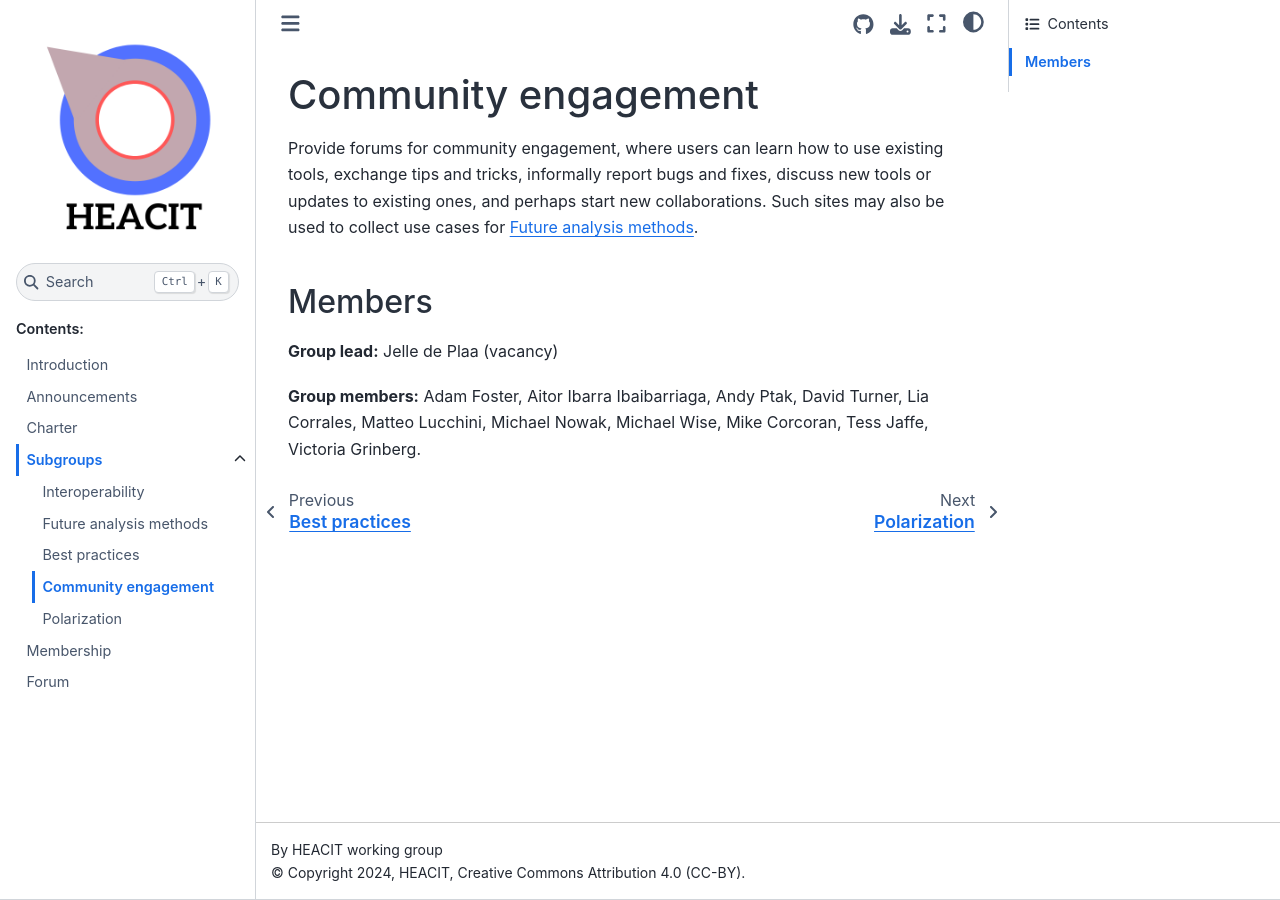
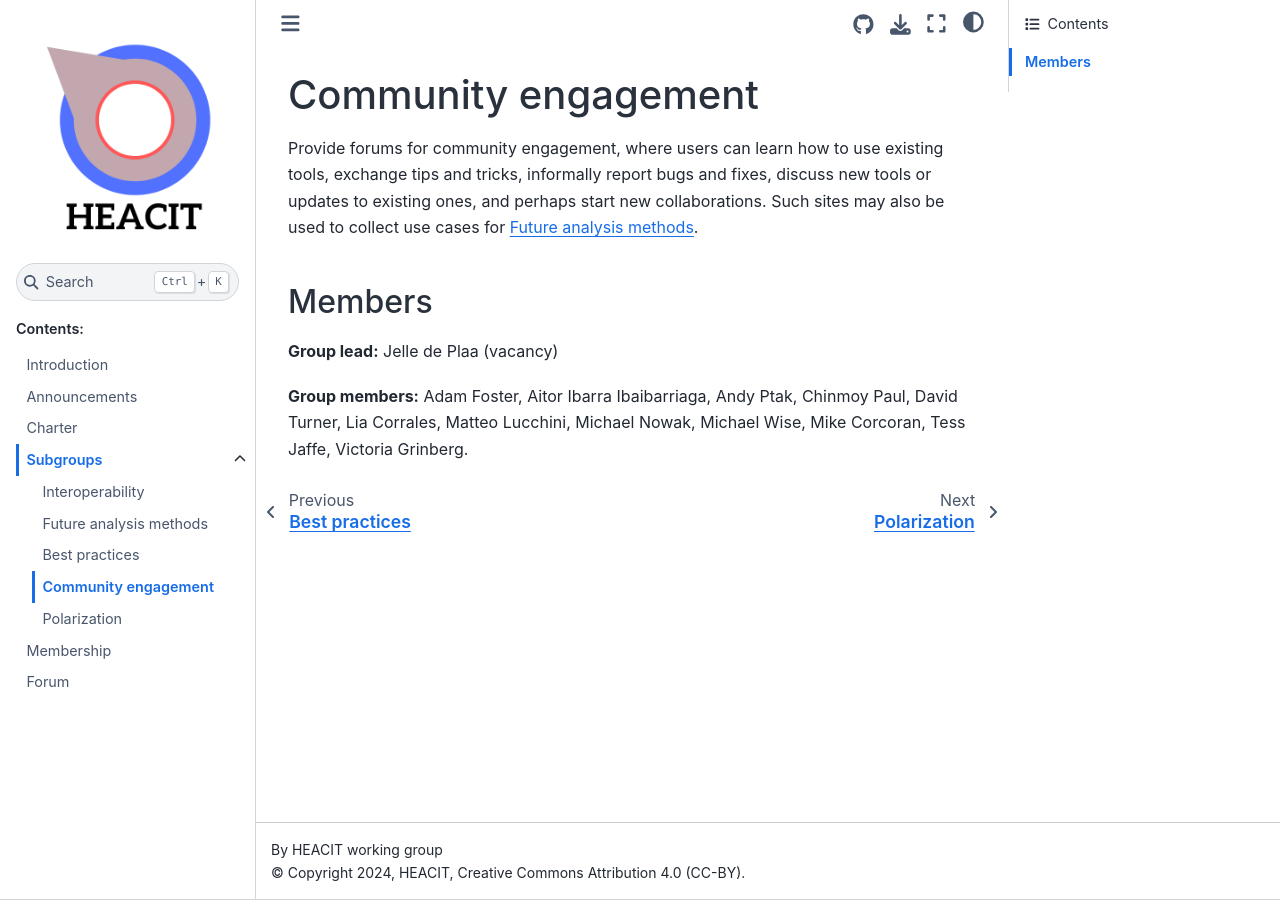
Before and after one commit to HEACIT/heacit.github.io, a Sphinx documentation site: the page built from source/community/community.rst, in a window 1280 px wide. Built offline with Sphinx 7.4.7 and the Sphinx Book theme 1.1.4, drawn with Linux system fonts in a browser that asks for light colours.

Commit message:
Add Chinmoy to subgroups

```diff
--- a/source/community/community.rst
+++ b/source/community/community.rst
@@ -13,5 +13,6 @@
 **Group lead:** Jelle de Plaa (vacancy)
 
 **Group members:** Adam Foster, Aitor Ibarra Ibaibarriaga, Andy Ptak,
+Chinmoy Paul,
 David Turner, Lia Corrales, Matteo Lucchini, Michael Nowak, Michael Wise,
 Mike Corcoran, Tess Jaffe, Victoria Grinberg.
--- a/source/interop/interop.rst
+++ b/source/interop/interop.rst
@@ -14,6 +14,7 @@
 
 **Group members:** Abdu Zoghbi, Adam Foster, Aitor Ibarra Ibaibarriaga,
 Alfredo Luminari, Andreas Zoglauer, Andy Ptak, Aneta Siemiginowska,
+Chinmoy Paul,
 Daniela Huppenkothen, David Heunemoerder, David Turner, Douglas Burke,
 Fabrizio Nicastro, J. Michael Burgess, Keith Arnaud, Liyi Gu, Luca Baldini,
 Matteo Lucchini, Michael Nowak, Michael Wise, Mike Corcoran, Tess Jaffe,
```
